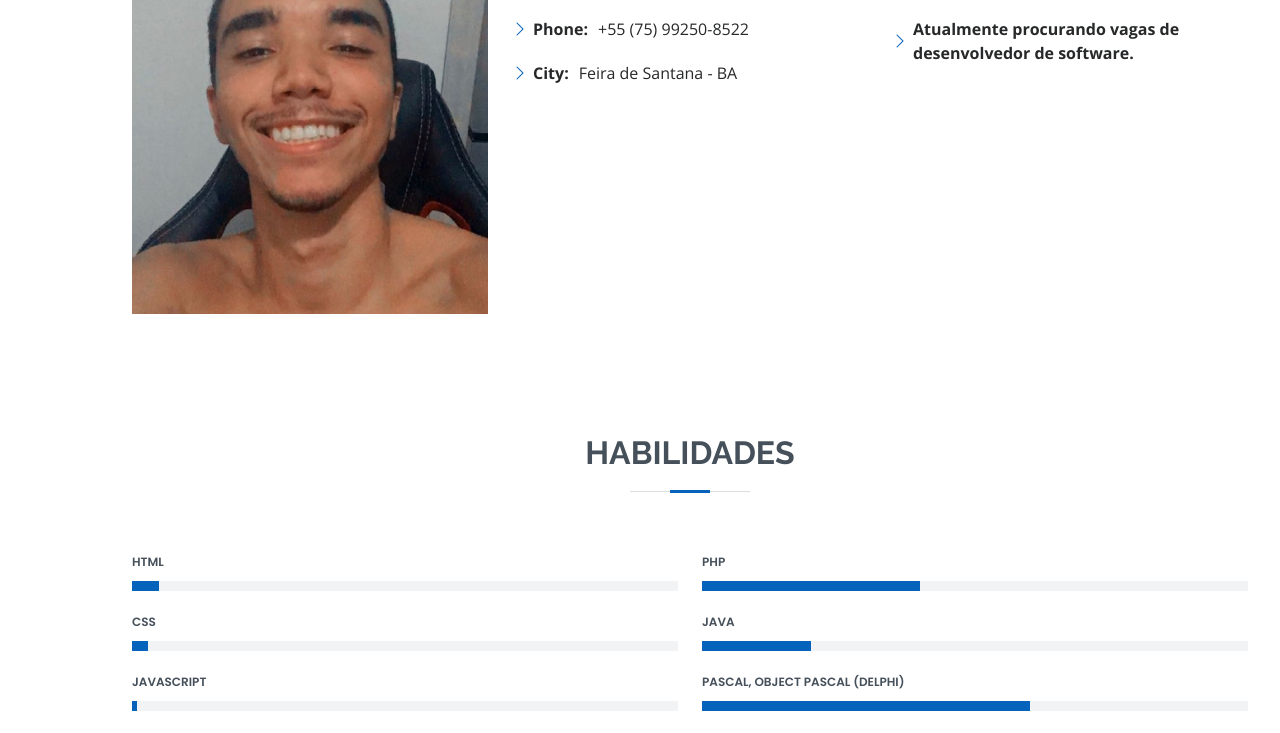
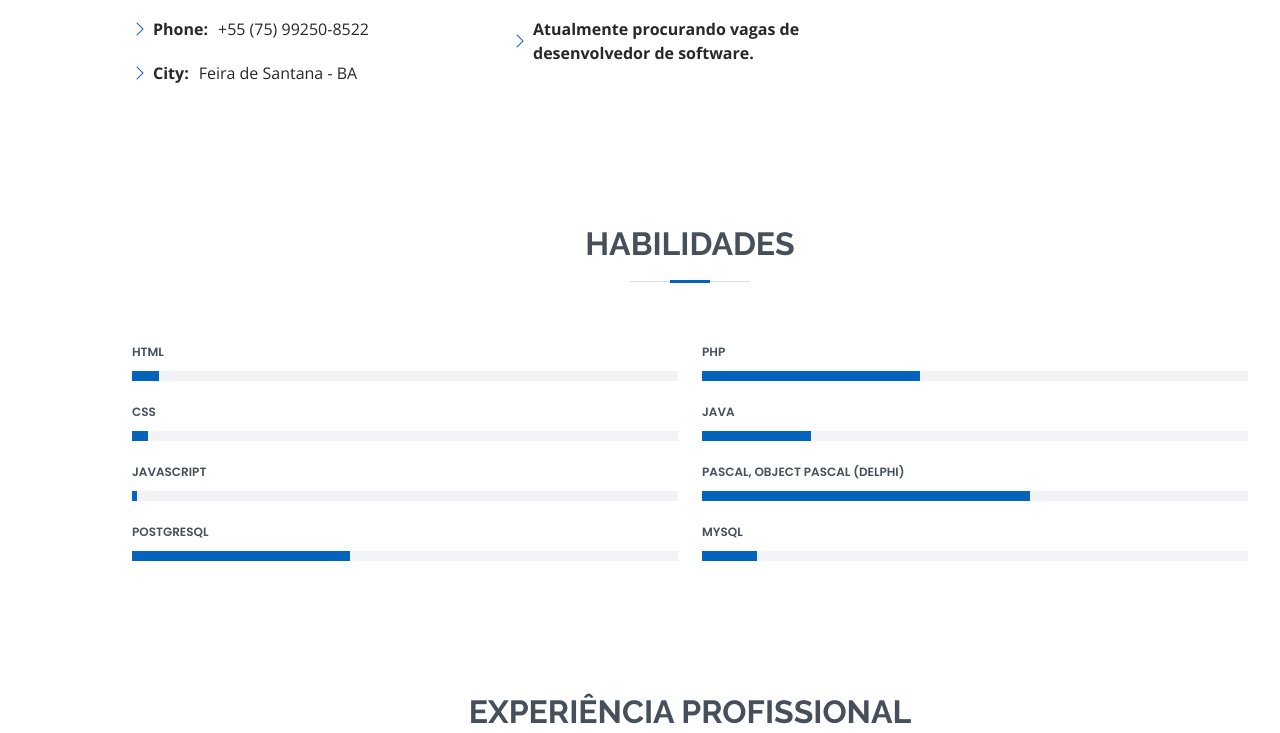
Before and after one commit to LMOVasconcelos/lmovasconcelos.github.io, a plain HTML site: page index.html in a window 1280 px wide. Shown: the part 1107-1840 px from the top of the page. Drawn offline with nearby package versions, Linux system fonts and the light colour scheme.

Commit message:
Add files via upload

```diff
--- a/index.html
+++ b/index.html
@@ -68,9 +68,6 @@
         </div>
 
         <div class="row">
-          <div class="col-lg-4">
-            <img src="assets/img/profile-img.png" class="img-fluid" alt="">
-          </div>
           <div class="col-lg-8 pt-4 pt-lg-0 content">
             <h3>Desenvolvedor de software.</h3>
             <div class="row">
```
